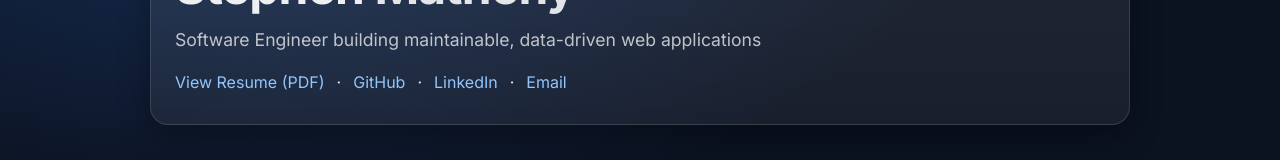
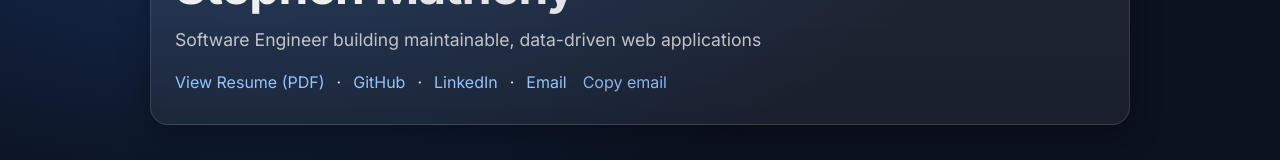
Before and after one commit to stephenmatheny/smatheny, a React (Vite) app: page / in a window 1280 px wide. Shown: the part 132-292 px from the top of the page. Built offline with nearby package versions, Linux system fonts and the light colour scheme.

Commit message:
feat: add copy-to-clipboard email with visual feedback

```diff
--- a/src/App.jsx
+++ b/src/App.jsx
@@ -13,11 +13,7 @@ export default function App() {
   return (
     <Layout>
 
-      <Header
-        firstName={profile.firstName}
-        lastName={profile.lastName}
-        headline={profile.headline}
-      />
+      <Header profile={profile}/>
 
       <Section title="About" framed>
         <About />
--- a/src/components/Header.jsx
+++ b/src/components/Header.jsx
@@ -1,11 +1,25 @@
-export default function Header({ firstName, lastName, headline }) {
+import { useState } from "react";
+
+export default function Header({ profile }) {
+  const [copied, setCopied] = useState(false);
+
+  const handleCopyEmail = async () => {
+    try {
+      await navigator.clipboard.writeText(profile.email);
+      setCopied(true);
+      setTimeout(() => setCopied(false), 1500);
+    } catch {
+      // fail silently; copy is a convenience, not critical
+    }
+  };
+
   return (
     <header className="surface hero">
       <h1 className="hero__name">
-        {firstName} <span className="hero__last">{lastName}</span>
+        {profile.firstName} <span className="hero__last">{profile.lastName}</span>
       </h1>
 
-      <p className="hero__headline">{headline}</p>
+      <p className="hero__headline">{profile.headline}</p>
 
       <div className="hero__actions">
         <a
@@ -41,12 +55,18 @@ export default function Header({ firstName, lastName, headline }) {
 
         <span className="hero__divider">·</span>
 
-        <a
-          href="mailto:stephen@smatheny.com"
-          className="hero__link"
-        >
+        <a href={`mailto:${profile.email}`} className="hero__link">
           Email
         </a>
+
+        <button
+          type="button"
+          className={`hero__copy ${copied ? "copied" : ""}`}
+          onClick={handleCopyEmail}
+          aria-live="polite"
+        >
+          {copied ? "Copied!" : "Copy email"}
+        </button>
       </div>
     </header>
   );
--- a/src/data/profile.js
+++ b/src/data/profile.js
@@ -1,6 +1,7 @@
 export const profile = {
   firstName: "Stephen",
   lastName: "Matheny",
+  email: 'stephen@smatheny.com',
   headline: "Software Engineer building maintainable, data-driven web applications",
   location: "Texas",
   links: [
@@ -103,9 +104,44 @@ export const profile = {
     {
       name: "ChessQL",
       description:
-        "Platform for managing chess clubs, games, and player ratings.",
-      tech: ["Laravel", "React"],
+        "Platform for managing chess clubs, games, and player ratings with an emphasis on clean data modeling and workflow automation.",
+      tech: ["Laravel", "React", "MySQL"],
       // link: "https://www.chessql.com",
+    },
+    {
+      name: "Everyone’s Board",
+      description:
+        "Board game cataloging and tracking platform that allows users to manage collections, plays, and game metadata.",
+      tech: ["React", "Laravel", "PostgreSQL"],
+      // link: "https://www.everyonesboard.com",
+    },
+    {
+      name: "ArkAssess",
+      description:
+        "Assessment-building platform for educators that streamlines quiz creation, data collection, and instructional workflows.",
+      tech: ["Laravel", "React", "REST APIs"],
+      // link: "https://www.arkassess.com",
+    },
+    {
+      name: "InvArk",
+      description:
+        "Inventory and asset management system designed to track items, ownership, and lifecycle across organizations.",
+      tech: ["Laravel", "React", "PostgreSQL"],
+      // link: "https://www.invark.com",
+    },
+    {
+      name: "Google Apps Script Automations",
+      description:
+        "Custom Google Workspace automations for email cleanup, document generation, and workflow optimization.",
+      tech: ["Google Apps Script", "JavaScript", "Google APIs"],
+      // link: "https://github.com/stephenmatheny/google-apps-script-tools",
+    },
+    {
+      name: "Personal Resume Website",
+      description:
+        "Responsive, accessible resume website with subtle micro-interactions and performance-focused frontend design.",
+      tech: ["React", "Vite", "CSS"],
+      // link: "https://www.smatheny.com",
     },
   ],
 };
--- a/src/index.css
+++ b/src/index.css
@@ -18,12 +18,14 @@
 
 body {
   margin: 0;
-  font-family: "Inter", -apple-system, BlinkMacSystemFont, "Segoe UI", Roboto, Helvetica, Arial, sans-serif;
+  font-family: "Inter", -apple-system, BlinkMacSystemFont, "Segoe UI", Roboto,
+    Helvetica, Arial, sans-serif;
   line-height: 1.6;
   font-size: 1rem;
-  background: radial-gradient(1200px 600px at 20% 0%, rgba(59,130,246,0.25), transparent 60%),
-              radial-gradient(900px 600px at 90% 20%, rgba(16,185,129,0.18), transparent 55%),
-              var(--bg);
+  background:
+    radial-gradient(1200px 600px at 20% 0%, rgba(59,130,246,0.25), transparent 60%),
+    radial-gradient(900px 600px at 90% 20%, rgba(16,185,129,0.18), transparent 55%),
+    var(--bg);
   color: var(--text);
 }
 
@@ -31,7 +33,9 @@ a {
   color: var(--link);
   text-decoration: none;
 }
+
 a:hover { text-decoration: underline; }
+
 a:focus-visible {
   outline: 2px solid rgba(147, 197, 253, 0.8);
   outline-offset: 2px;
@@ -49,7 +53,11 @@ a:focus-visible {
 }
 
 /* Layout */
-.page { min-height: 100vh; padding: 4rem 1.5rem; }
+.page {
+  min-height: 100vh;
+  padding: 4rem 1.5rem;
+}
+
 .container {
   width: min(980px, 92vw);
   margin: 0 auto;
@@ -64,7 +72,11 @@ a:focus-visible {
   width: 100%;
   transform-origin: left;
   transform: scaleX(0);
-  background: linear-gradient(90deg, rgba(147, 197, 253, 0.85), rgba(59, 130, 246, 0.7));
+  background: linear-gradient(
+    90deg,
+    rgba(147, 197, 253, 0.85),
+    rgba(59, 130, 246, 0.7)
+  );
   z-index: 20;
   transition: transform 140ms ease;
 }
@@ -75,6 +87,18 @@ a:focus-visible {
   background: linear-gradient(180deg, var(--surface2), var(--surface));
   border-radius: 16px;
   transition: transform 140ms ease, box-shadow 140ms ease, border-color 140ms ease;
+}
+
+/* Hover lift for cards/sections */
+.surface:hover {
+  transform: translateY(-1px);
+  box-shadow: 0 14px 28px rgba(0, 0, 0, 0.28);
+  border-color: rgba(147, 197, 253, 0.25);
+}
+
+.surface:focus-visible {
+  outline: 2px solid rgba(147, 197, 253, 0.7);
+  outline-offset: 2px;
 }
 
 /* Pills */
@@ -104,6 +128,11 @@ a:focus-visible {
   text-decoration: none;
 }
 
+.pill:focus-visible {
+  outline: 2px solid rgba(147, 197, 253, 0.7);
+  outline-offset: 2px;
+}
+
 .pill--chip {
   padding: 0.5rem 0.75rem;
   gap: 0.5rem;
@@ -117,13 +146,13 @@ a:focus-visible {
   padding: 0;
 }
 
-.pill:focus-visible {
-  outline: 2px solid rgba(147, 197, 253, 0.7);
-  outline-offset: 2px;
+/* Hero */
+.hero {
+  padding: 1.75rem 1.5rem;
+  border-radius: 18px;
+  box-shadow: var(--shadow);
+  margin-bottom: 2rem;
 }
-
-/* Hero */
-.hero { padding: 1.75rem 1.5rem; border-radius: 18px; box-shadow: var(--shadow); margin-bottom: 2rem; }
 
 .hero__name {
   margin: 0;
@@ -131,6 +160,7 @@ a:focus-visible {
   line-height: 1.1;
   letter-spacing: -0.02em;
 }
+
 .hero__last { opacity: 0.95; }
 
 .hero__headline {
@@ -140,8 +170,60 @@ a:focus-visible {
   max-width: 75ch;
 }
 
+.hero__actions {
+  margin-top: 1rem;
+  display: flex;
+  gap: 0.75rem;
+  flex-wrap: wrap;
+  align-items: center;
+}
+
+/* Copy email button (link-like) */
+.hero__copy {
+  appearance: none;
+  background: none;
+  border: none;
+  padding: 0;
+  margin-left: 0.25rem;
+
+  font: inherit;
+  color: var(--link);
+  cursor: pointer;
+  line-height: inherit;
+
+  text-decoration: none;
+  opacity: 0.9;
+}
+
+.hero__copy:hover,
+.hero__copy:focus-visible {
+  opacity: 1;
+  text-decoration: underline;
+}
+
+.hero__copy:focus-visible {
+  outline: 2px solid rgba(147, 197, 253, 0.35);
+  outline-offset: 3px;
+}
+
+.hero__copy:active { opacity: 0.75; }
+
+.hero__copy.copied {
+  color: #9ae6b4;
+  text-decoration: none;
+  cursor: default;
+  opacity: 1;
+}
+
+@media (prefers-reduced-motion: no-preference) {
+  .hero__copy {
+    transition: opacity 120ms ease, color 120ms ease;
+  }
+}
+
 /* Sections */
 .section { margin: 2rem 0; }
+
 .section__title {
   margin: 0 0 0.85rem;
   font-size: 1.15rem;
@@ -152,6 +234,7 @@ a:focus-visible {
   align-items: center;
   gap: 0.35rem;
 }
+
 .section__title::after {
   content: "";
   display: inline-block;
@@ -160,26 +243,40 @@ a:focus-visible {
   background: rgba(147, 197, 253, 0.5);
   border-radius: 999px;
 }
+
 .section__body p {
   margin: 0.5rem 0;
   max-width: 75ch;
   color: var(--text-soft);
 }
-.section__body--framed { padding: 1rem; border-radius: 16px; }
+
+.section__body--framed {
+  padding: 1rem;
+  border-radius: 16px;
+}
+
 .section__body--framed p { max-width: none; }
 
 /* Reusable UI */
 .stack { display: grid; gap: 1rem; }
-.grid { display: grid; gap: 1rem; grid-template-columns: repeat(auto-fit, minmax(260px, 1fr)); }
 
-.card { padding: 1rem 1rem; }
-.card--soft { padding: 1.1rem 1.1rem; }
+.grid {
+  display: grid;
+  gap: 1rem;
+  grid-template-columns: repeat(auto-fit, minmax(260px, 1fr));
+}
+
+.card { padding: 1rem; }
+
+.card--soft { padding: 1.1rem; }
 
 .card__title {
   margin: 0;
   font-size: 1.05rem;
 }
+
 .card__titleLink:hover { text-decoration: none; }
+
 .card__desc {
   margin: 0.5rem 0 0.75rem;
   color: var(--text-muted);
@@ -195,27 +292,65 @@ a:focus-visible {
   gap: 1rem;
   align-items: baseline;
 }
-.experience__org { margin: 0; font-size: 1.05rem; }
-.experience__dates { color: var(--text-muted); font-size: 0.9rem; white-space: nowrap; }
-.experience__role { margin: 0.25rem 0; color: var(--text-soft); font-weight: 500; }
-.experience__summary { margin: 0.4rem 0 0.6rem; color: var(--text-muted); }
+
+.experience__org {
+  margin: 0;
+  font-size: 1.05rem;
+}
+
+.experience__dates {
+  color: var(--text-muted);
+  font-size: 0.9rem;
+  white-space: nowrap;
+}
+
+.experience__role {
+  margin: 0.25rem 0;
+  color: var(--text-soft);
+  font-weight: 500;
+}
+
+.experience__summary {
+  margin: 0.4rem 0 0.6rem;
+  color: var(--text-muted);
+}
 
 .bullets {
   margin: 0.5rem 0 0;
   padding-left: 1.25rem;
 }
-.bullets li { margin: 0.25rem 0; color: var(--text-soft); }
+
+.bullets li {
+  margin: 0.25rem 0;
+  color: var(--text-soft);
+}
 
 /* Skills (existing markup) */
 .skills { display: grid; gap: 1rem; }
+
 .skills__group { padding: 1rem; }
-.skills__title { margin: 0 0 0.6rem; font-size: 1rem; color: var(--text-strong); }
-.skills__item { font-size: 0.85rem; color: var(--text-soft); }
+
+.skills__title {
+  margin: 0 0 0.6rem;
+  font-size: 1rem;
+  color: var(--text-strong);
+}
+
+.skills__item {
+  font-size: 0.85rem;
+  color: var(--text-soft);
+}
 
 /* Skills map */
 .skillsMap { width: 100%; }
+
 .skillsMap__frame { margin-bottom: 1.25rem; }
-.skillsMap__svg { width: 100%; height: auto; display: block; }
+
+.skillsMap__svg {
+  width: 100%;
+  height: auto;
+  display: block;
+}
 
 .skillsMap__link {
   stroke: var(--border);
@@ -223,6 +358,7 @@ a:focus-visible {
   opacity: 0.55;
   transition: opacity 140ms ease, stroke-width 140ms ease;
 }
+
 .skillsMap__link.is-active {
   opacity: 0.95;
   stroke-width: 2;
@@ -230,25 +366,30 @@ a:focus-visible {
 }
 
 .skillsMap__node { cursor: pointer; }
+
 .skillsMap__groupCircle {
   fill: var(--surface2);
   stroke: var(--border);
   transition: fill 140ms ease, stroke 140ms ease, transform 140ms ease;
 }
+
 .skillsMap__groupLabel {
   fill: var(--text-strong);
   font-size: 12px;
   pointer-events: none;
 }
+
 .skillsMap__itemDot {
   fill: var(--pill-bg);
   stroke: var(--border);
   transition: fill 140ms ease, stroke 140ms ease, transform 140ms ease;
 }
+
 .skillsMap__itemDot.is-active {
   fill: rgba(147, 197, 253, 0.3);
   stroke: rgba(147, 197, 253, 0.7);
 }
+
 .skillsMap__itemLabel {
   fill: var(--text-soft);
   font-size: 10px;
@@ -256,19 +397,23 @@ a:focus-visible {
   transition: opacity 120ms ease;
   pointer-events: none;
 }
+
 .skillsMap__itemLabel.is-visible { opacity: 1; }
 
 .skillsMap__node.is-active .skillsMap__groupCircle {
   stroke: rgba(147, 197, 253, 0.7);
 }
+
 .skillsMap__node.is-selected .skillsMap__groupCircle {
   stroke: rgba(147, 197, 253, 0.9);
   fill: rgba(147, 197, 253, 0.08);
 }
+
 .skillsMap__node:hover .skillsMap__groupCircle,
 .skillsMap__node:hover .skillsMap__itemDot {
   transform: scale(1.05);
 }
+
 .skillsMap__node:focus-visible .skillsMap__groupCircle,
 .skillsMap__node:focus-visible .skillsMap__itemDot {
   stroke: var(--link);
@@ -278,40 +423,21 @@ a:focus-visible {
   fill: var(--surface2);
   stroke: var(--border);
 }
+
 .skillsMap__centerLabel {
   fill: var(--text-muted);
   font-size: 12px;
   pointer-events: none;
 }
 
-/* Hover lift for cards/sections */
-.surface:hover {
-  transform: translateY(-1px);
-  box-shadow: 0 14px 28px rgba(0, 0, 0, 0.28);
-  border-color: rgba(147, 197, 253, 0.25);
-}
-.surface:focus-visible {
-  outline: 2px solid rgba(147, 197, 253, 0.7);
-  outline-offset: 2px;
-}
-
-/* Contact chips */
-.chip__label { font-size: 0.85rem; color: var(--text-muted); text-transform: lowercase; }
-.chip__value { font-size: 0.9rem; color: var(--text-strong); }
-
-/* Mobile spacing */
-@media (max-width: 768px) {
-  .hero { padding: 1.25rem 1rem; }
-  .experience__header { flex-direction: column; align-items: flex-start; }
-  .experience__dates { white-space: normal; }
-}
-
-.contactIcons {
+/* Contact icons (shared) */
+.contactIcons,
+.footer__icons {
   display: flex;
+  justify-content: center;
   gap: 0.75rem;
   flex-wrap: wrap;
   align-items: center;
-  justify-content: center;
 }
 
 .iconBtn__icon {
@@ -320,14 +446,7 @@ a:focus-visible {
   color: var(--text-strong);
 }
 
-.hero__actions {
-  margin-top: 1rem;
-  display: flex;
-  gap: 0.75rem;
-  flex-wrap: wrap;
-  align-items: center;
-}
-
+/* Buttons */
 .btn {
   display: inline-flex;
   align-items: center;
@@ -339,8 +458,8 @@ a:focus-visible {
   font-weight: 500;
   text-decoration: none;
   cursor: pointer;
+  min-height: 44px;
   transition: transform 140ms ease, box-shadow 140ms ease, background 140ms ease, border-color 140ms ease;
-  min-height: 44px;
 }
 
 .btn--primary {
@@ -376,6 +495,7 @@ a:focus-visible {
   outline-offset: 2px;
 }
 
+/* Footer */
 .footer {
   margin-top: 4rem;
   padding: 2rem 1rem;
@@ -386,39 +506,41 @@ a:focus-visible {
   font-size: 0.85rem;
   text-transform: uppercase;
   letter-spacing: 0.08em;
-  color: var(--muted-text);
+  color: var(--text-muted);
   margin-bottom: 1rem;
 }
 
-.footer__icons {
-  display: flex;
-  justify-content: center;
-  gap: 0.75rem;
-  flex-wrap: wrap;
-}
-
+/* Responsive */
 @media (max-width: 1024px) {
   .page { padding: 3rem 1.25rem; }
   .grid { grid-template-columns: repeat(auto-fit, minmax(240px, 1fr)); }
   .section { margin: 1.75rem 0; }
 }
 
+@media (max-width: 768px) {
+  .hero { padding: 1.25rem 1rem; }
+  .experience__header { flex-direction: column; align-items: flex-start; }
+  .experience__dates { white-space: normal; }
+}
+
 @media (max-width: 640px) {
   .page { padding: 2.5rem 1rem; }
   .container { width: 100%; }
-  .hero { padding: 1.25rem 1rem; }
+
   .hero__headline { max-width: none; }
+
   .section { margin: 1.5rem 0; }
   .section__title { font-size: 1.05rem; }
   .section__title::after { width: 28px; }
+
   .skills__group { padding: 0.9rem; }
-  .skills__item { padding: 0.3rem 0.6rem; }
+
   .card { padding: 0.9rem; }
   .card--soft { padding: 1rem; }
-  .skillsMap__frame { padding: 0.85rem; }
+
   .skillsMap__groupLabel { font-size: 11px; }
   .skillsMap__itemLabel { font-size: 9px; }
-  .hero__actions { flex-direction: row; }
+
   .btn { width: 100%; justify-content: center; }
 }
 
@@ -437,7 +559,6 @@ a:focus-visible {
    Print styles
 -------------------------------- */
 @media print {
-  /* Use white paper, black ink */
   :root {
     --bg: #ffffff;
     --text-strong: #000000;
@@ -458,35 +579,24 @@ a:focus-visible {
     print-color-adjust: exact;
   }
 
-  /* Remove decorative surfaces/shadows */
   .surface {
     background: transparent !important;
     box-shadow: none !important;
     border: 1px solid rgba(0, 0, 0, 0.12) !important;
   }
 
-  /* Tighten spacing for paper */
-  .page {
-    padding: 0 !important;
-  }
+  .page { padding: 0 !important; }
 
   .container {
     width: 100% !important;
     margin: 0 !important;
   }
 
-  .section {
-    margin: 1.25rem 0 !important;
-  }
+  .section { margin: 1.25rem 0 !important; }
 
-  p,
-  li {
-    color: #000000 !important;
-  }
+  p, li { color: #000000 !important; }
 
-  .contactIcons {
-    display: none !important;
-  }
+  .contactIcons { display: none !important; }
 
   a[href^="http"]::after {
     content: " (" attr(href) ")";
```
